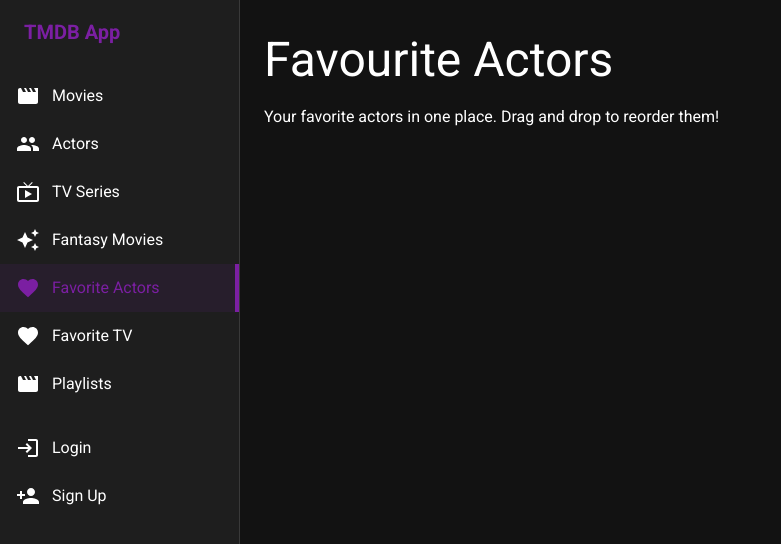
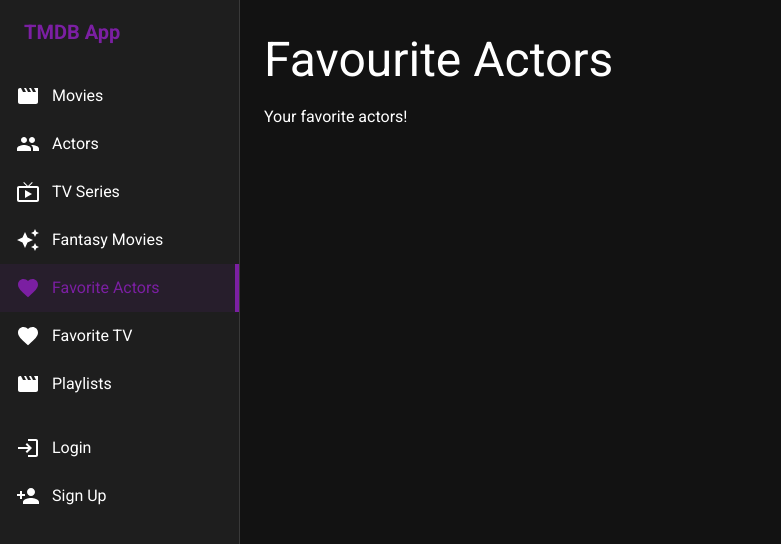
Before and after one commit to hoangphuc552001/Enterprise-Web-Development---Assignment-2, a React (Vite) app: page /fav-actors in a window 1280 px wide. Shown: the top 544 px of the page, without its empty margins (0-781 px from the left). Built offline with nearby package versions, Linux system fonts and the light colour scheme.

Commit message:
feat: implement drag-and-drop reordering for favourite actors and TV series

```diff
--- a/src/pages/favouriteActorsPage.tsx
+++ b/src/pages/favouriteActorsPage.tsx
@@ -46,7 +46,7 @@ const FavouriteActorsPage = () => {
       <Stack spacing={3}>
         <PageHeader
           title="Favourite Actors"
-          description="Your favorite actors in one place. Drag and drop to reorder them!"
+          description="Your favorite actors!"
         />
 
         {isLoading ? (
--- a/src/pages/favouriteTvSeriesPage.tsx
+++ b/src/pages/favouriteTvSeriesPage.tsx
@@ -46,7 +46,7 @@ const FavouriteTvSeriesPage = () => {
       <Stack spacing={3}>
         <PageHeader
           title="Favourite TV Series"
-          description="Your favorite TV series in one place. Drag and drop to reorder them!"
+          description="Your favorite TV series!"
         />
 
         {isLoading ? (
```
